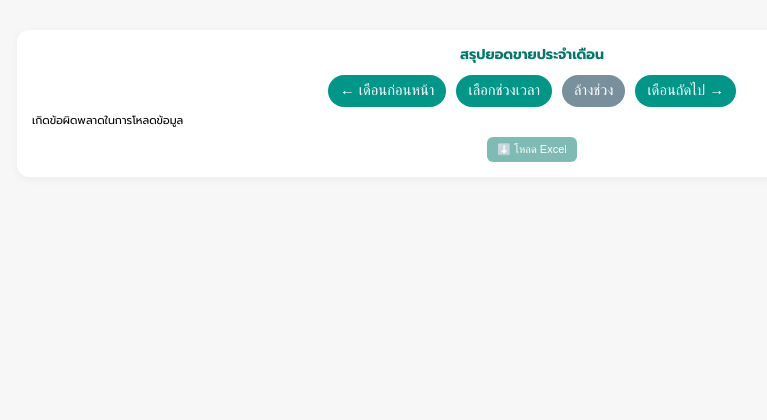
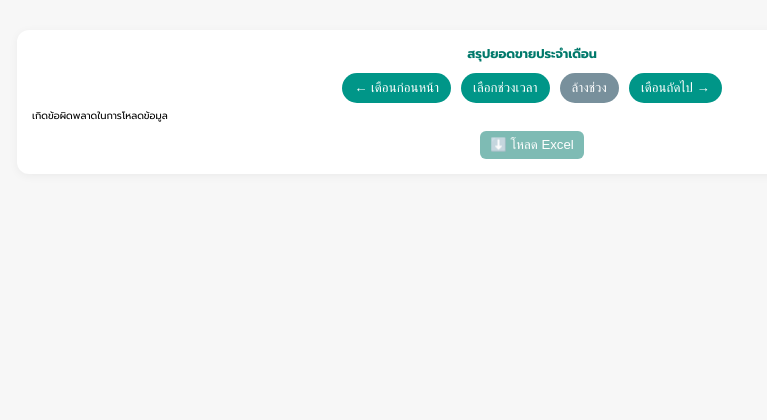
Before and after one commit to SumoSk/sumoapp, a Flask app: template templates/sale-summary.html in a window 1280 px wide. Shown: the top 420 px of the page, without its empty margins (108-875 px from the left). Run offline with Flask 3, Linux system fonts and the light colour scheme; the template is opened without the code that fills it, so the values that code supplies are empty; parts of the project's set-up code (start-up, migrations or seed data) failed here and were passed over; some libraries are stand-ins or nearby versions.

Commit message:
แก้ไขสี font และเอา OPD ออกใน sale-summary

```diff
--- a/templates/sale-summary.html
+++ b/templates/sale-summary.html
@@ -107,6 +107,37 @@
     @supports (-webkit-touch-callout: none) {
       html{ -webkit-text-size-adjust:100% !important; }
     }
+    /* ===== Global font shrink switch ===== */
+:root{
+  /* ปรับได้: 1 = ขนาดเดิม, 0.9 = ย่อ 10%, 0.85 = ย่อ 15% */
+  --shrink: .90;
+}
+
+/* ข้อความหลัก */
+body{ font-size: calc(11px * var(--shrink)); }
+
+/* หัวข้อ */
+h2{ font-size: calc(14px * var(--shrink)); }
+
+/* ปุ่ม/แถบเดือน/ตาราง/ช่องค้นหา */
+.month-btn,
+.current-range,
+.summary-card,
+.btn,
+table,
+.search-panel input{
+  font-size: calc(0.92rem * var(--shrink));
+}
+
+/* ตาราง + แถวสรุป */
+table{ font-size: calc(11px * var(--shrink)); }
+.month-summary{ font-size: calc(12px * var(--shrink)); }
+.compare{ font-size: calc(11px * var(--shrink)); }
+
+/* ย่อจุดที่ใช้ inline-style (เช่น 10px/13.5px) ให้ตามมาด้วย */
+*[style*="font-size:10px"]{  font-size: calc(10px * var(--shrink)) !important; }
+*[style*="font-size:13.5px"]{ font-size: calc(13.5px * var(--shrink)) !important; }
+
   </style>
 </head>
 <body>
@@ -541,8 +572,16 @@
       tr.appendChild(tdIndex);
 
       const tdName = document.createElement('td');
-      tdName.innerHTML = `<div><strong class="open-customer" style="cursor:pointer;color:#0277bd;" data-key="${encodeURIComponent((r.name||'')+'|'+(r.phone||''))}">${escapeHtml(r.name||'')}</strong><div style="font-size:10px;color:#777;">OPD: ${escapeHtml(r.opd||'-')}</div></div>`;
-      tr.appendChild(tdName);
+tdName.innerHTML = `
+  <div>
+    <strong class="open-customer"
+      style="cursor:pointer;color:#008080;"
+      data-key="${encodeURIComponent((r.name||'')+'|'+(r.phone||''))}">
+      ${escapeHtml(r.name||'')}
+    </strong>
+    <div style="font-size:10px;color:#777;">${escapeHtml(r.opd||'-')}</div>
+  </div>`;
+tr.appendChild(tdName);
 
       const tdPhone = document.createElement('td');
       const phoneSafe = escapeAttr(r.phone || '');
@@ -559,8 +598,8 @@
         return `<li>${escapeHtml(item)}</li>`;
       }).join('');
       const noteHtml = (r.note && String(r.note).trim())
-        ? `<li style="color:#c62828; font-size:10px;">📝 ${escapeHtml(r.note)}</li>`
-        : '';
+  ? `<li style="color:#888; font-size:9px;">📝 ${escapeHtml(r.note)}</li>`
+  : '';
 
       const tdItems = document.createElement('td');
       tdItems.innerHTML = `<ul style='margin:0; padding-left:16px;'>${itemsUl}${noteHtml}</ul>`;
```
